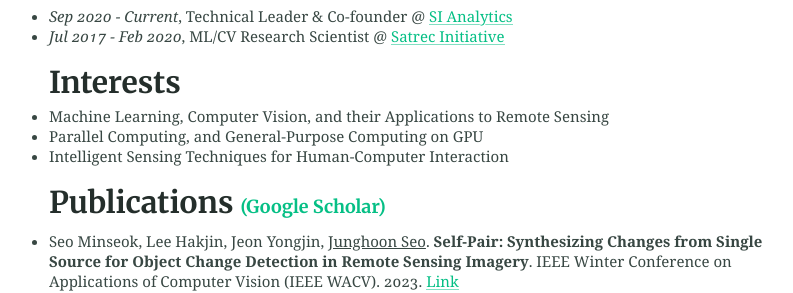
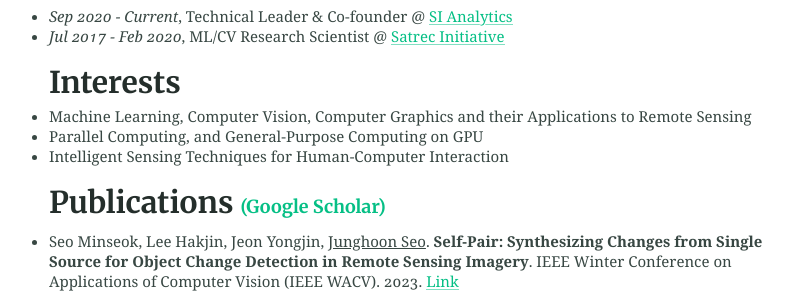
Before and after one commit to mikigom/mikigom.github.io, a Jekyll site: the page built from index.md, in a window 1280 px wide and 900 px high, scrolled down 626 px. Shown: the part 154-447 px from the top of the window, without its empty margins (234-1027 px from the left). Built offline with Jekyll 4.4.1, drawn with Linux system fonts in a browser that asks for light colours.

Commit message:
Update index.md

```diff
--- a/index.md
+++ b/index.md
@@ -17,7 +17,7 @@
 * *Jul 2017 - Feb 2020*, ML/CV Research Scientist @ [Satrec Initiative](https://www.satreci.com/)
 
 ### Interests
-* Machine Learning, Computer Vision, and their Applications to Remote Sensing
+* Machine Learning, Computer Vision, Computer Graphics and their Applications to Remote Sensing
 * Parallel Computing, and General-Purpose Computing on GPU
 * Intelligent Sensing Techniques for Human-Computer Interaction
 
```
